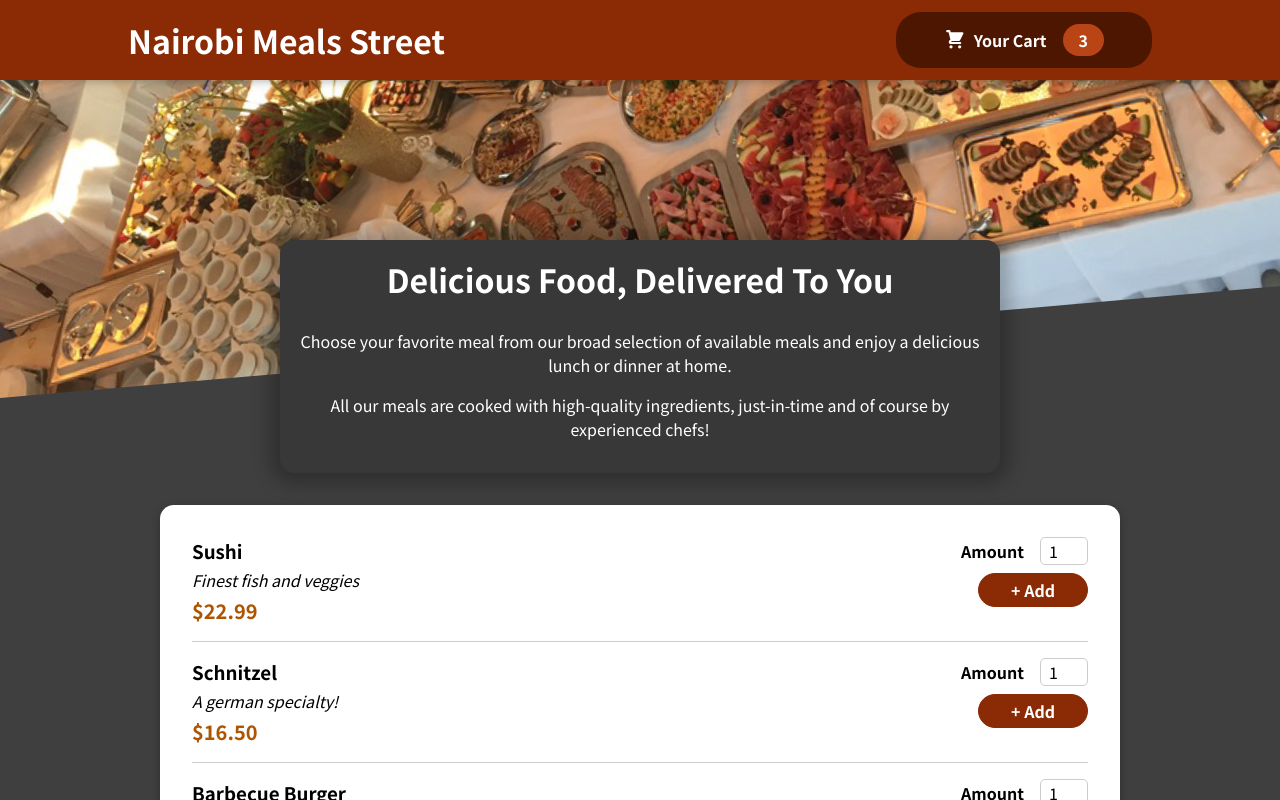
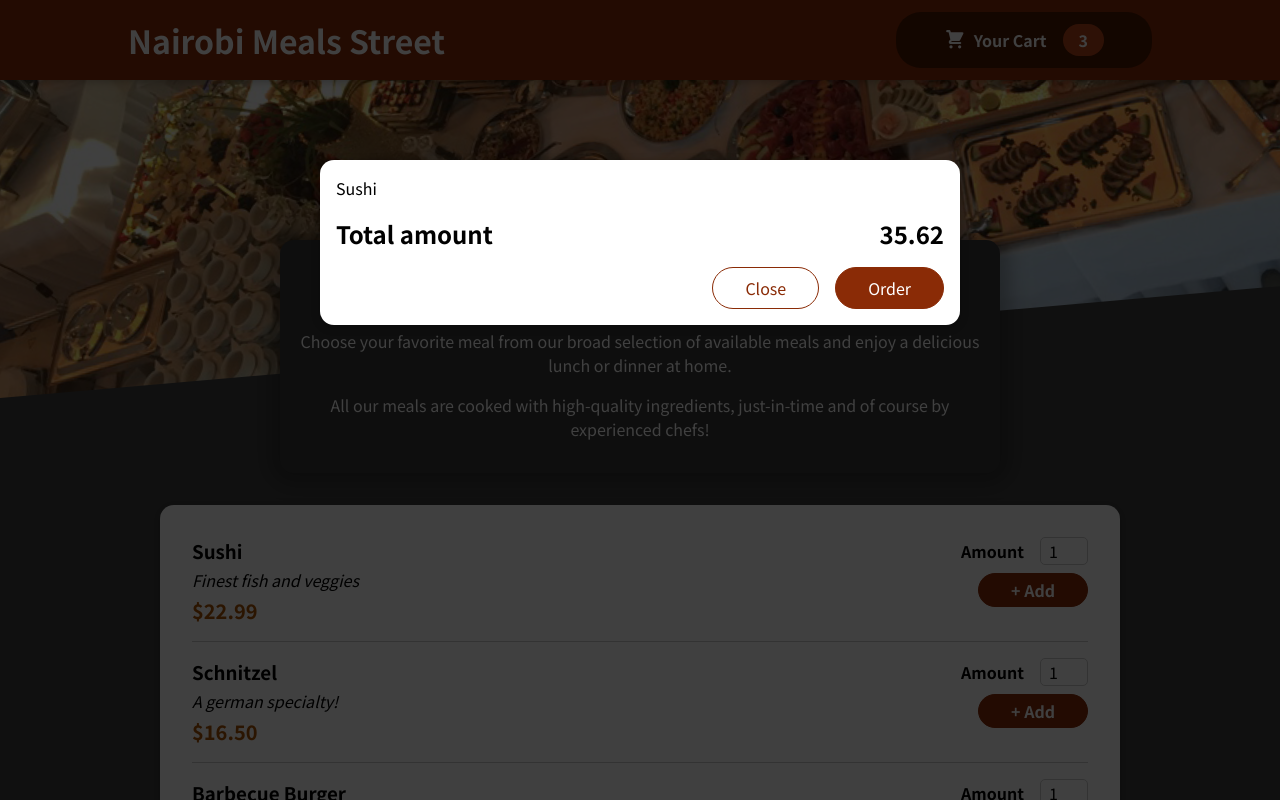
Before and after one commit to omondi8399/Nairobi-Meals_App, a React (Create React App) app: page / in a window 1280 px wide. Shown: the top 800 px of the page. Built offline with nearby package versions, Linux system fonts and the light colour scheme.

Commit message:
Updated code

```diff
--- a/src/App.js
+++ b/src/App.js
@@ -2,10 +2,12 @@ import { Fragment } from 'react';
 
 import Header from './components/Layout/Header';
 import Meals from './components/Meals/Meals';
+import Cart from './components/Cart/Cart';
 
 function App() {
   return (
     <Fragment>
+      <Cart />
       <Header />
       <main>
         <Meals />
--- a/src/components/Cart/Cart.js
+++ b/src/components/Cart/Cart.js
@@ -1,4 +1,5 @@
 import React from 'react'
+import Modal from '../UI/Modal'
 import classes from  './Cart.module.css'
 
 const Cart = props =>{
@@ -8,7 +9,7 @@ const Cart = props =>{
         item => <li>{item.name}</li>
     )}</ul>
     return (
-        <div>
+        <Modal>
             {cartItems}
             <div className={classes.total}>
                 <span>Total amount</span>
@@ -18,7 +19,7 @@ const Cart = props =>{
                 <button className={classes['button--alt']}>Close</button>
                 <button className={classes.button}>Order</button>
             </div>
-    </div>
+    </Modal>
     )
 }
 
--- a/src/components/UI/Modal.js
+++ b/src/components/UI/Modal.js
@@ -1,4 +1,6 @@
+import { Fragment } from 'react'
 import classes from './Modal.module.css'
+import  ReactDOM  from 'react-dom'
 import React from 'react'
 
 const Backdrop = props => {
@@ -10,14 +12,19 @@ const Backdrop = props => {
 const ModalOverlay = props => {
     return (
         <div className={classes.modal}>
-            <div className={classes.content}></div>
+            <div className={classes.content}>{props.children}</div>
         </div>
     )
 }
 
+const portalElement = document.getElementById('overlays')
+
 const Modal = props => {
     return (
-    <div>Modal</div>
+    <Fragment>
+        {ReactDOM.createPortal(<Backdrop />, portalElement)}
+        {ReactDOM.createPortal(<ModalOverlay>{props.children}</ModalOverlay>, portalElement)}
+    </Fragment>
     )
 }
 
```
